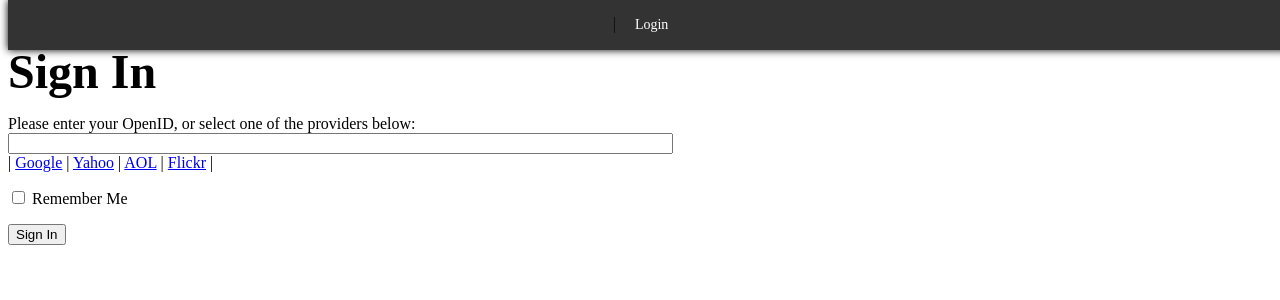
After one commit to sysopfb/Recipebook-Website, a Flask app: page /login in a window 1280 px wide. The commit adds this page. Shown: the top 300 px of the page. Run offline with Flask 2, Linux system fonts and the light colour scheme; parts of the project's set-up code (start-up, migrations or seed data) failed here and were passed over; some libraries are stand-ins or nearby versions.

Commit message:
Added users and login system
Login system is based on OpenID

```diff
--- /dev/null
+++ b/app/forms.py
@@ -0,0 +1,6 @@
+from flask.ext.wtf import Form, TextField, BooleanField
+from flask.ext.wtf import Required
+
+class LoginForm(Form):
+    openid = TextField('openid', validators = [Required()])
+    remember_me = BooleanField('remember_me', default = False)
--- a/app/static/css/stylesheet.css
+++ b/app/static/css/stylesheet.css
@@ -37,6 +37,10 @@ font-weight: bold;
 font-size: 300%;
 margin: 0px;
 }
+#recipe-list
+{
+text-align: center;
+}
 
 #recipe-list > li
 {
@@ -48,6 +52,24 @@ margin: 0 0 .2em 0;
 
 #recipe-list > li:hover
 {
-background-color: #369;
+background-color: #0066FF;
 color: #FFF;
 }
+
+#recipe-list ul
+{
+position: relative;
+display: block;
+left: 50%;
+margin-left: -3em;
+text-align: left;
+}
+
+#recipe-list ol
+{
+position: relative;
+display: block;
+left: 50%;
+margin-left: -3em;
+text-align: left;
+}
--- a/app/templates/base.html
+++ b/app/templates/base.html
@@ -37,9 +37,14 @@
         </li>
     </script>
     <div id="navigation">
-        <a id='AllButton' href="#">Get All</a>
-        <a id='Search' href="#">Search</a>
-        <a id='Create' href="#">Create</a>
+        {% if g.user.is_authenticated() %}
+        | <a id='AllButton' href="#">Get All</a>
+        | <a id='Search' href="#">Search</a>
+        | <a id='Create' href="#">Create</a>
+        | <a href="{{ url_for('logout') }}">Logout</a>
+        {% else %}
+        | <a id='Login' href="{{ url_for('login') }}">Login</a>
+        {% endif %}
     </div>
     {% block content %}{% endblock %}
 </body>
--- /dev/null
+++ b/app/templates/login.html
@@ -0,0 +1,35 @@
+<!-- extend from base layout -->
+{% extends "base.html" %}
+
+{% block content %}
+<script type="text/javascript">
+function set_openid(openid, pr)
+{
+    u = openid.search('<username>');
+    if (u != -1) {
+        // openid requires username
+        user = prompt('Enter your ' + pr + ' username:');
+        openid = openid.substr(0, u) + user;
+    }
+    form = document.forms['login'];
+    form.elements['openid'].value = openid;
+}
+</script>
+<br><br>
+<h1>Sign In</h1>
+<form action="" method="post" name="login">
+    {{form.hidden_tag()}}
+    <p>
+         Please enter your OpenID, or select one of the providers below:<br>
+        {{form.openid(size=80)}}
+        {% for error in form.errors.openid %}
+        <span style="color: red;">[{{error}}]</span>
+        {% endfor %}<br>
+        |{% for pr in providers %}
+        <a href="javascript:set_openid('{{pr.url}}', '{{pr.name}}');">{{pr.name}}</a> |
+        {% endfor %}
+    </p>
+    <p>{{form.remember_me}} Remember Me</p>
+    <p><input type="submit" value="Sign In"></p>
+</form>
+{% endblock %}
--- a/app/views.py
+++ b/app/views.py
@@ -1,30 +1,32 @@
-from flask import render_template, request, jsonify
-
+from flask import render_template, request, jsonify, redirect, session, g, flash, url_for
+from flask.ext.login import login_user, logout_user, current_user, login_required
 from flask.views import MethodView
 
 from sqlalchemy import func
 
 import json
 
-from app import app, db
-
-from models import Recipe, RecipeIngredient
-
+from app import app, db, lm, oid
+from forms import LoginForm
+from models import User, Recipe, RecipeIngredient, ROLE_USER, ROLE_ADMIN
 
 class RecipeAPI(MethodView):
 
     def get(self, r_id):
+        user = g.user
         searchstr = request.args.get('data')
         searchtype = request.args.get('type')
         if searchstr is None:
-            recipes = db.session.query(Recipe).all()
+            recipes = g.user.recipes
         else:
             if searchtype == 'name':
-                recipes = db.session.query(Recipe).filter(func.substr(func.lower(Recipe.name), 1, len(searchstr)) == func.lower(searchstr)).all()
+                recipes = db.session.query(Recipe).join(User.recipes).filter(func.substr(func.lower(Recipe.name), 1, len(searchstr)) == func.lower(searchstr)).all()
             else:
                 searchstr = searchstr.lower()
-                recipes = db.session.query(Recipe).join(Recipe.ingredients).filter(RecipeIngredient.name==searchstr).all()
-
+                #recipes = db.session.query(Recipe).filter(Recipe.user_id == g.user.id).filter(Recipe.id == RecipeIngredient.parent_id).join(Recipe.ingredients).filter(func.lower(RecipeIngredient.name) == searchstr).all()
+                recipes = db.session.query(Recipe).join(User.recipes).filter(Recipe.user_id == g.user.id).join(Recipe.ingredients).filter(func.lower(RecipeIngredient.name)==searchstr).all()
+                #recipes = db.session.query(User, Recipe).filter(User.id == g.user.id).join(Recipe.ingredients).filter(RecipeIngredient.name==searchstr).all()
+                #recipes = db.session.query(Recipe).join(User.recipes, User.id==g.user.id).join(Recipe.ingredients).filter(RecipeIngredient.name==searchstr).all()
         return jsonify(items=[recipe.to_json() for recipe in recipes])
 
     #put means a record was updated and sent
@@ -41,6 +43,7 @@ class RecipeAPI(MethodView):
             recipe.ingredients.append(irec)
         recipe.instructions = data["instructions"]
         recipe.author = data["author"]
+        #maybe don't do this
         db.session.add(recipe)
         try:
             db.session.commit()
@@ -62,6 +65,7 @@ class RecipeAPI(MethodView):
     #post means a new record was sent
     def post(self):
         data = json.loads(request.data)
+        user = g.user
         recipe = Recipe()
         recipe.name = data["name"]
         for ingredient in data["ingredients"]:
@@ -70,7 +74,8 @@ class RecipeAPI(MethodView):
             recipe.ingredients.append(irec)
         recipe.instructions = data["instructions"]
         recipe.author = data["author"]
-        db.session.add(recipe)
+        user.recipes.append(recipe)
+        #db.session.add(recipe)
         try:
             db.session.commit()
         except Exception,e:
@@ -82,12 +87,57 @@ recipe_view = RecipeAPI.as_view('recipes')
 app.add_url_rule('/recipes/', view_func=recipe_view, methods=['GET',], defaults={"r_id": None})
 app.add_url_rule('/recipes', view_func=recipe_view, methods=['POST',])
 app.add_url_rule('/recipes/<int:r_id>', view_func=recipe_view, methods=['PUT', 'DELETE'])
-'''
-@app.route("/users")
-def users():
-    users = db.session.query(User).all()
-    return jsonify(items=[user.to_json() for user in users])
-'''
+
+@lm.user_loader
+def load_user(id):
+    return User.query.get(int(id))
+
+@app.before_request
+def before_request():
+    g.user = current_user
+
+@app.route("/login", methods=['GET', 'POST'])
+@oid.loginhandler
+def login():
+    if g.user is not None and g.user.is_authenticated():
+        return redirect(url_for('index'))
+    form = LoginForm()
+    if form.validate_on_submit():
+        session['remember_me'] = form.remember_me.data
+        return oid.try_login(form.openid.data, ask_for = ['nickname', 'email'])
+    return render_template('login.html',
+        title = 'Sign In',
+        form = form,
+        providers = app.config['OPENID_PROVIDERS'])
+
 @app.route("/")
+@app.route("/index")
 def index():
-    return render_template('index.html')
+    user = g.user
+    return render_template('index.html', user=user)
+
+@app.route('/logout')
+def logout():
+    print g.user.nickname
+    logout_user()
+    return redirect(url_for('index'))
+
+@oid.after_login
+def after_login(resp):
+    if resp.email is None or resp.email == "":
+        flash('Invalid login. Please try again.')
+        return redirect(url_for('login'))
+    user = User.query.filter_by(email = resp.email).first()
+    if user is None:
+        nickname = resp.nickname
+        if nickname is None or nickname == "":
+            nickname = resp.email.split('@')[0]
+        user = User(nickname = nickname, email = resp.email, role = ROLE_USER)
+        db.session.add(user)
+        db.session.commit()
+    remember_me = False
+    if 'remember_me' in session:
+        remember_me = session['remember_me']
+        session.pop('remember_me', None)
+    login_user(user, remember = remember_me)
+    return redirect(request.args.get('next') or url_for('index'))
```
Also changed, not shown: app/__init__.py (+8 -0 lines), app/config.py (+9 -0 lines), app/models.py (+21 -20 lines), README.md, app/app.db.
